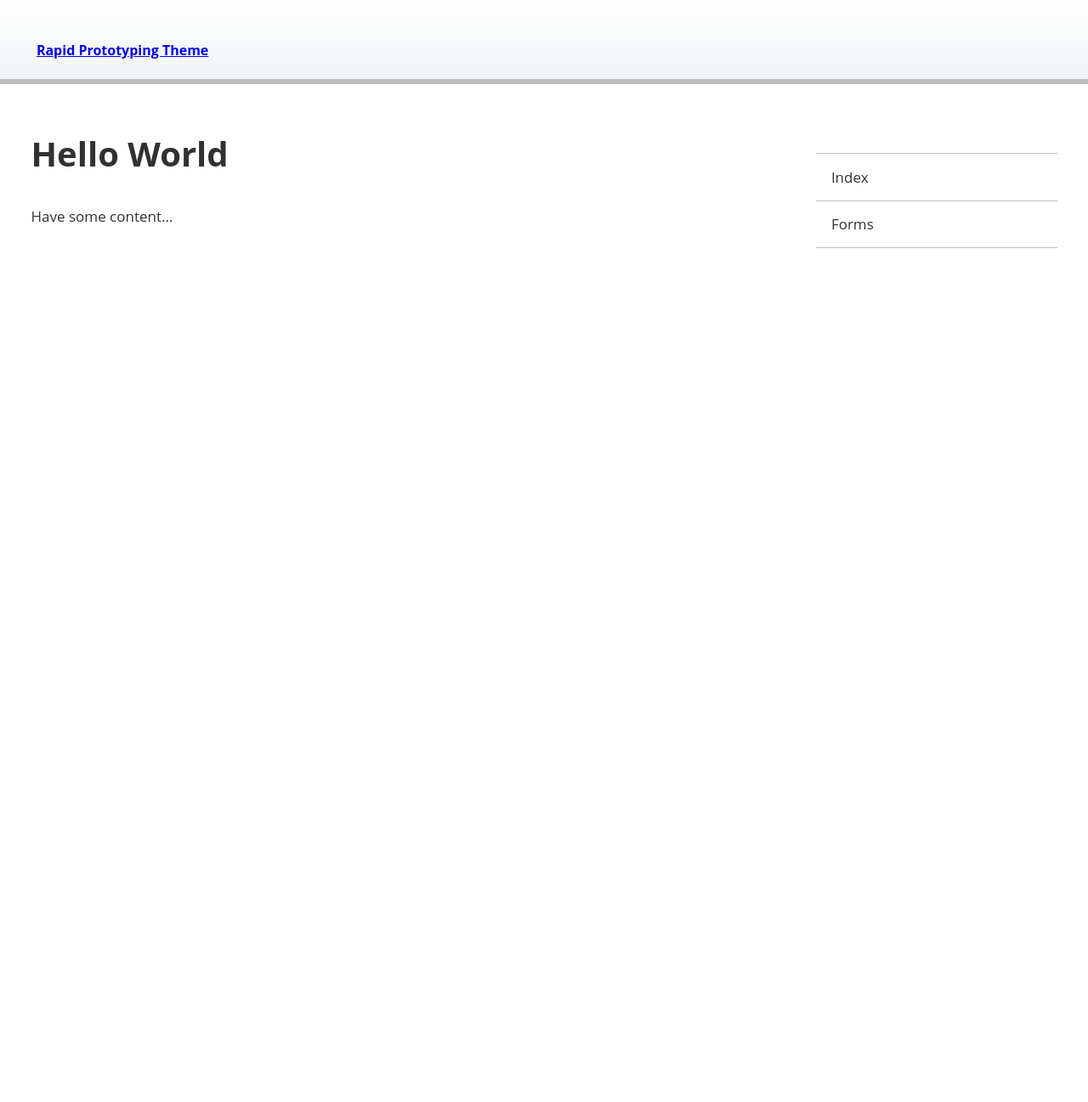
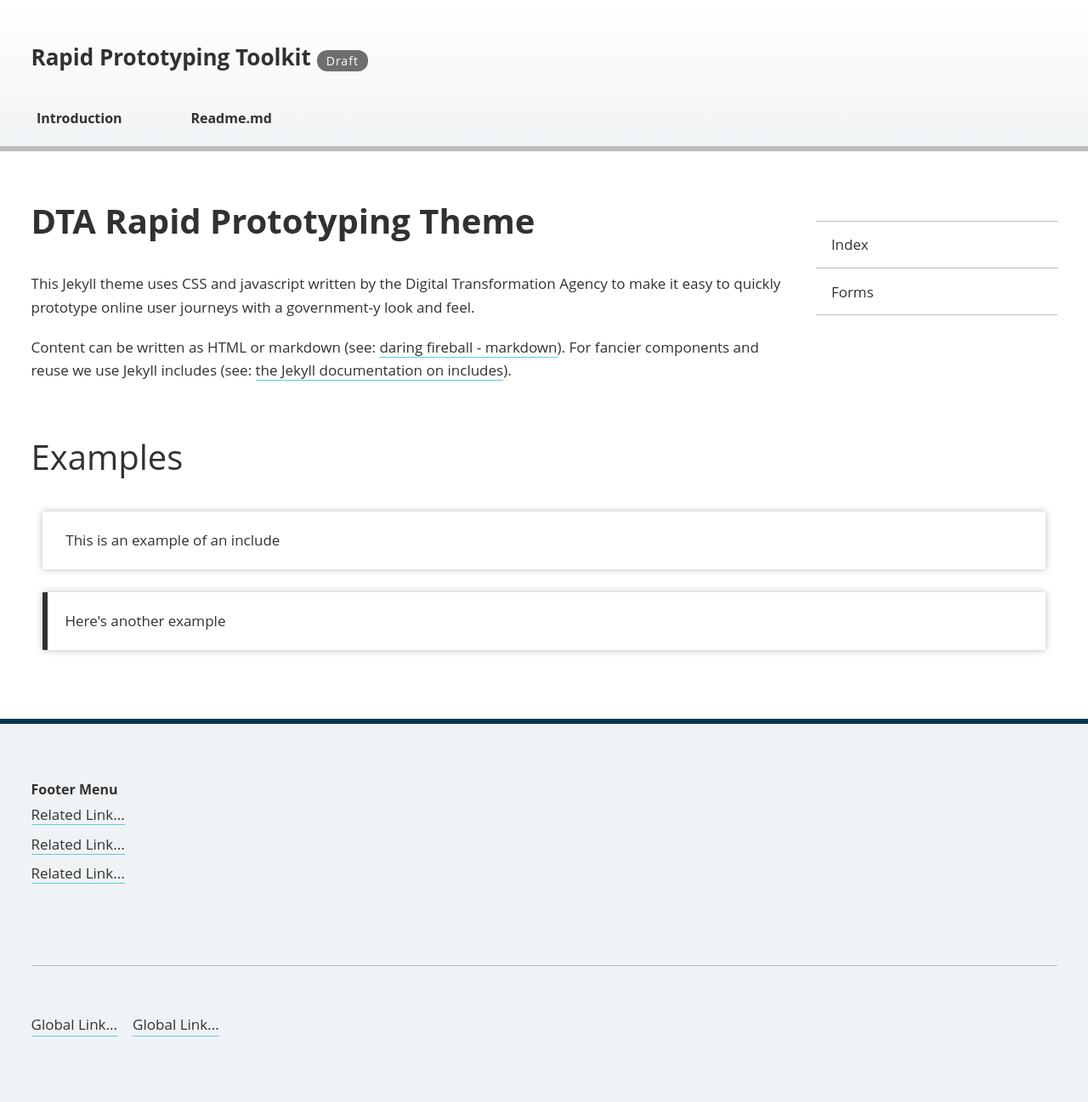
Before and after one commit to WorkItMakeItDoItMakeUs/dta_rapid, a Jekyll site: the page built from index.html, in a window 1280 px wide. Shown: the whole page at 85% size. Built offline with Jekyll 4.4.1, drawn with Linux system fonts in a browser that asks for light colours; before the commit the page ends 900 px from its top, so only the background shows below that.

Commit message:
Pushing code to github

```diff
--- a/_config.yml
+++ b/_config.yml
@@ -9,3 +9,8 @@
        title: 'Index'
      - href: '/forms'
        title: 'Forms'
+     topnav:
+     - href: '/'
+       title: 'Introduction'
+     - href: '/README'
+       title: 'Readme.md'
--- /dev/null
+++ b/_includes/badge.html
@@ -0,0 +1 @@
+<span class="badge--{{ include.type }}">{{ include.text }}</span>
--- /dev/null
+++ b/_includes/callout.html
@@ -0,0 +1,6 @@
+{% if include.type %}
+  {% assign suffix = "--" + "include.type" %}
+{% else %}
+  {% assign suffix == "" %}
+{% endif %}
+<p class="callout{{ suffix }}">{{ include.text }}</p>
--- a/_layouts/default.html
+++ b/_layouts/default.html
@@ -8,13 +8,21 @@
 
   <body id="main">
     {% unless page.disable_header %}
-    <header class="dto--header">
+    <header role="banner">
       <section class="page-header">
         <div class="wrapper">
+          <div class="page-header__logo">
+            <a href="/" class="rpk--header-link">
+              <span class="logo">Rapid Prototyping Toolkit</span>
+            </a>
+            {% include badge.html type="default" text="Draft" %}
+          </div>
           <div class="site-nav">
             <nav id="nav" class="site-nav__wrapper" aria-label="global navigation" aria-hidden="false">
               <ul>
-                <li><a href="/">Rapid Prototyping Theme</a></li>
+                {% for link in page.topnav %}
+                <li><a href="{{ link.href }}">{{ link.title }}</a></li>
+                {% endfor %}
               </ul>
             </nav>
           </div>
@@ -27,7 +35,34 @@
       {{ content }}
     </article>
     </main>
+    <footer role="contentinfo">
+      <div class="wrapper">
+        <section class="footer-top">
+          <nav>
+            <div class="footer-menu">
+              <h2>Footer Menu</h2>
+              <ul>
+                <li><a href="#">Related Link...</a></li>
+                <li><a href="#">Related Link...</a></li>
+                <li><a href="#">Related Link...</a></li>
+              </ul>
+            </div>
+          </nav>
+        </section>
+        <section>
+          <div class="footer-links">
+            <nav>
+              <ul>
+                <li><a href="#">Global Link...</a></li>
+                <li><a href="#">Global Link...</a></li>
+              </ul>
+            </nav>
+          </div>
+        </section>
+      </div>
+    </footer>
     <link rel="stylesheet" href="assets/ui-kit.min.css">
+    <link rel="stylesheet" href="assets/logo.css">
     <script type="text/javascript" src="assets/ui-kit.min.js"></script>
   </body>
 
--- /dev/null
+++ b/assets/logo.css
@@ -0,0 +1,4 @@
+header a.rpk--header-link {
+  border: none;
+  line-height: 2em;
+}
--- a/index.html
+++ b/index.html
@@ -2,6 +2,11 @@
 ---
 {% include sidebar.html %}
 <section>
-  <h1>Hello World</h1>
-  <p>Have some content...</p>
+  <h1>DTA Rapid Prototyping Theme</h1>
+  <p>This Jekyll theme uses CSS and javascript written by the Digital Transformation Agency
+  to make it easy to quickly prototype online user journeys with a government-y look and feel.</p>
+  <p>Content can be written as HTML or markdown (see: <a href="https://daringfireball.net/projects/markdown/">daring fireball - markdown</a>). For fancier components and reuse we use Jekyll includes (see: <a href="https://jekyllrb.com/docs/includes/">the Jekyll documentation on includes</a>).</p>
+  <h2>Examples</h2>
+  {% include callout.html text="This is an example of an include" %}
+  {% include callout.html text="Here's another example" type="info" %}
 </section>
```
Also changed, not shown: README.md, assets/rocket.png (added), assets/rocket.svg (added).
